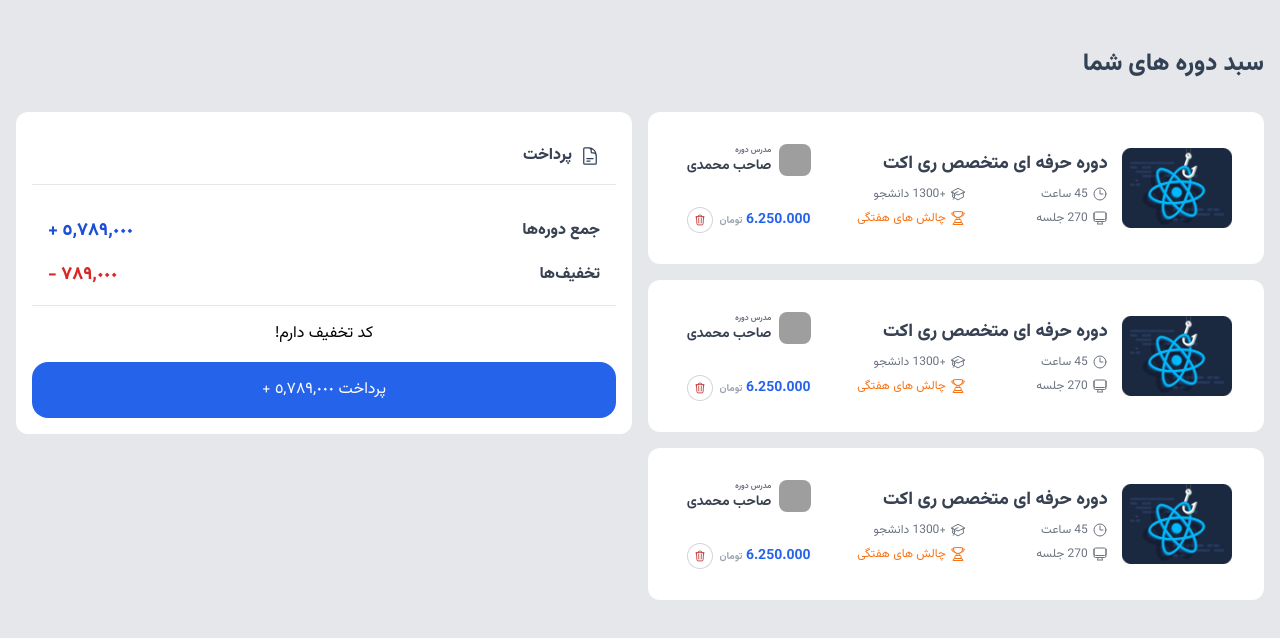
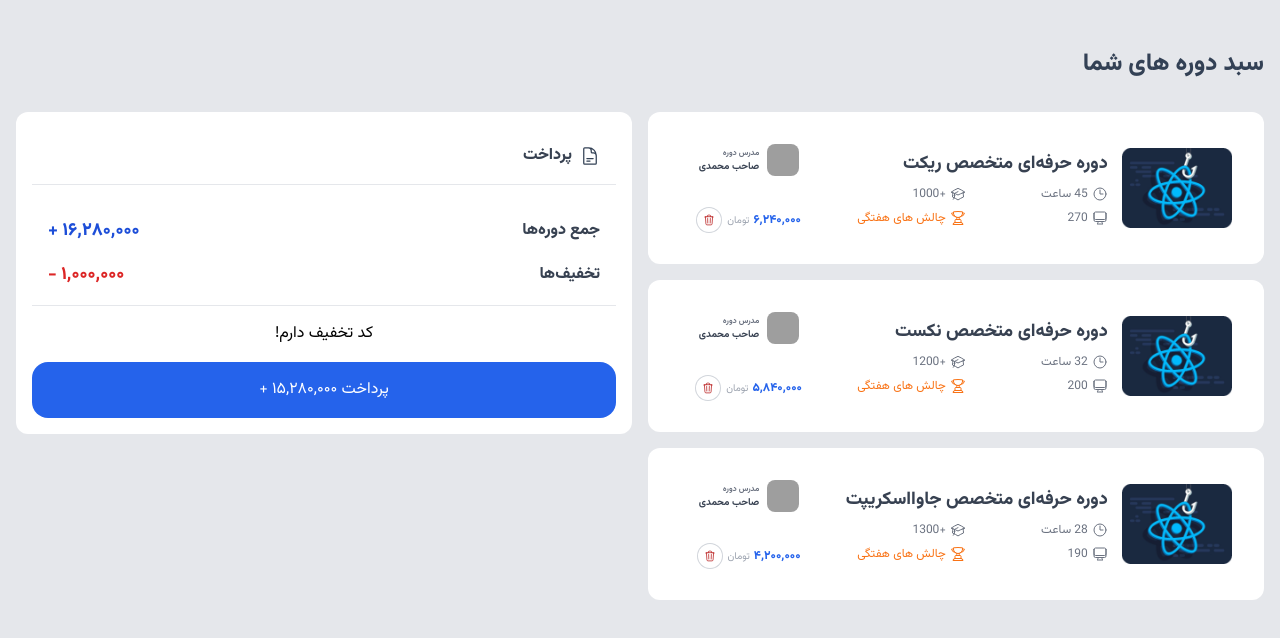
Before and after one commit to arezoo-shahne/tailwind-task, a website: page tailwind-cli/public/index.html in a window 1280 px wide. Drawn offline with nearby package versions, Linux system fonts and the light colour scheme; grey boxes are pictures that could not be loaded.

Commit message:
final edit

```diff
--- a/tailwind-cli/public/index.html
+++ b/tailwind-cli/public/index.html
@@ -18,9 +18,9 @@
       <!-- course cards -->
       <div
         x-data="{courses: [
-      {id:1,title:'دوره حرفه‌ای متخصص ریکت',price:'٥,٧٨٩,٠٠٠'},
-      {id:2,title:'دوره حرفه‌ای متخصص نکست',price:'٥,٧٨٩,٠٠٠'},
-      {id:3,title:'دوره حرفه‌ای متخصص جاوااسکریپت',price:'٥,٧٨٩,٠٠٠'},
+      {id:1,title:'دوره حرفه‌ای متخصص ریکت',price:'۶,۲۴۰,۰۰۰',duration:'45 ساعت',student:'+1000',courses:'270'},
+      {id:2,title:'دوره حرفه‌ای متخصص نکست',price:'۵,۸۴۰,۰۰۰',duration:'32 ساعت',student:'+1200',courses:'200'},
+      {id:3,title:'دوره حرفه‌ای متخصص جاوااسکریپت',price:'۴,۲۰۰,۰۰۰',duration:'28 ساعت',student:'+1300',courses:'190'},
       ]}"
         class="flex flex-col gap-4"
       >
@@ -33,8 +33,7 @@
             </div>
             <div class="w-2/4">
               <div>
-                <p class="text-gray-700 font-extrabold text-sm md:text-lg mb-2">
-                  دوره حرفه ای متخصص ری اکت
+                <p x-text="course.title" class="block text-gray-700 font-extrabold text-sm xl:text-lg mb-2">
                 </p>
               </div>
               <div class="hidden md:grid md:grid-rows-2 md:grid-cols-2 md:gap-2">
@@ -55,7 +54,7 @@
                       />
                     </svg>
                   </span>
-                  <p class="text-xs text-gray-500">45 ساعت</p>
+                  <p x-text="course.duration" class="text-xs text-gray-500"></p>
                 </div>
                 <div class="flex justify-start items-center">
                   <span>
@@ -74,7 +73,7 @@
                       />
                     </svg>
                   </span>
-                  <p class="text-xs text-gray-500">+1300 دانشجو</p>
+                  <p x-text="course.student" class="text-xs text-gray-500"></p>
                 </div>
                 <div class="flex justify-start items-center">
                   <span>
@@ -93,7 +92,7 @@
                       />
                     </svg>
                   </span>
-                  <p class="text-xs text-gray-500">270 جلسه</p>
+                  <p x-text="course.courses" class="text-xs text-gray-500">270 جلسه</p>
                 </div>
                 <div class="flex justify-start items-center">
                   <span
@@ -121,11 +120,11 @@
                 <img src="../assets/images/michael-dam-mEZ3PoFGs_k-unsplash.jpg" alt="" class="w-8 h-8 rounded-lg"/>
                 <div class="flex flex-col justify-center items-start">
                   <p class="text-[8px] font-bold text-gray-500">مدرس دوره</p>
-                  <p class="text-xs lg:text-sm font-bold text-gray-700">صاحب محمدی</p>
+                  <p class="text-[10px]  font-bold text-gray-700">صاحب محمدی</p>
                 </div>
               </div>
               <div class="flex justify-between items-center">
-                <span class="text-blue-600 text-sm md:text-md font-bold ml-2">6.250.000 <span class="text-[10px] text-gray-400">تومان</span></span>
+                <span x-text="course.price" class="text-blue-600 text-[12px] md:text-md font-extrabold ml-1"></span><span class="text-[10px] text-gray-400 ml-1.5" >تومان</span>
                 <span class="w-6 h-6 ring-1 ring-gray-300 rounded-xl flex justify-center items-center">
                     <svg
                     xmlns="http://www.w3.org/2000/svg"
@@ -172,12 +171,12 @@
         <div class="p-4">
           <div class="flex justify-between items-center mb-4">
             <p class="font-extrabold text-gray-700">جمع دوره‌ها</p>
-            <p class="text-blue-700 font-extrabold text-lg">٥,٧٨٩,٠٠٠ +</p>
+            <p class="text-blue-700 font-extrabold text-lg">۱۶,۲۸۰,۰۰۰ +</p>
           </div>
           <div>
             <div class="flex justify-between items-center">
               <p class="font-extrabold text-gray-700">تخفیف‌ها</p>
-              <p class="text-red-600 font-extrabold text-lg">٧٨٩,٠٠٠ -</p>
+              <p class="text-red-600 font-extrabold text-lg">۱,۰۰۰,۰۰۰ -</p>
             </div>
           </div>
         </div>
@@ -185,7 +184,7 @@
         <div class="flex flex-col gap-4 justify-center items-center">
           <p>کد تخفیف دارم!</p>
           <button class="bg-blue-600 p-4 rounded-2xl w-full text-white">
-            پرداخت ٥,٧٨٩,٠٠٠ +
+            پرداخت ۱۵,۲۸۰,۰۰۰ +
           </button>
         </div>
 
```
Also changed, not shown: tailwind-cli/public/build/tailwind.css.
